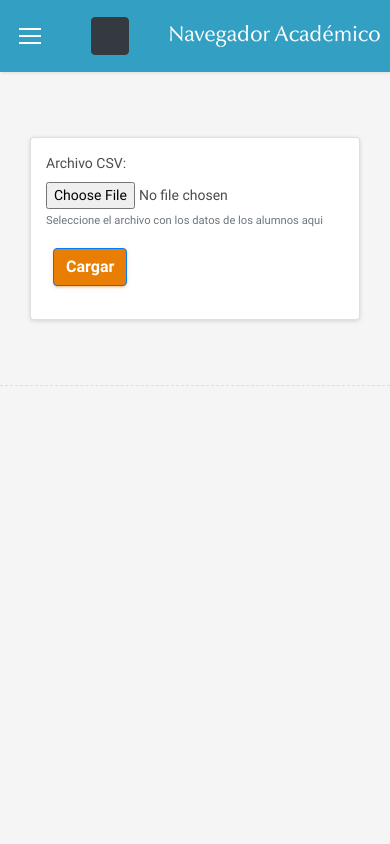
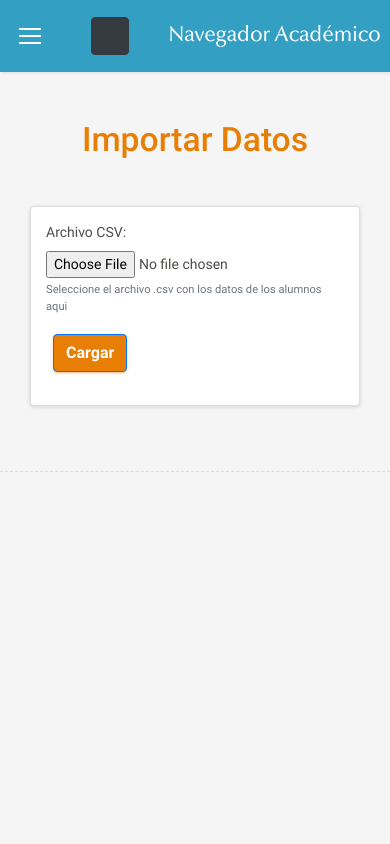
Before and after one commit to Macagarate/SAM, a Django app: page /sam/import_users/ in a window 390 px wide. Run offline with Django 3.2, Linux system fonts and the light colour scheme; the visitor is signed in with stand-in values (Sample User, id 1); some libraries are stand-ins or nearby versions.

Commit message:
Update contact_upload.html

```diff
--- a/app/sam/main/templates/contact_upload.html
+++ b/app/sam/main/templates/contact_upload.html
@@ -2,16 +2,24 @@
 {% load staticfiles %}
 
 {% block content %}
+
+<div class="col-sm-12 col-sm-offset-1">
+    <div class="header text-center">
+        <h2>Importar Datos</h2>
+        </br>
+    </div>
+</div>
+
 <div class="col-sm-12 col-sm-offset-1">
     <div class="card">
         <div class="card-content">
                 <div class="cuadro-tabla">
             <form method="post" enctype="multipart/form-data">{% csrf_token %}
                 <div class="form-group">
-                    <label for="exampleInputFile">Archivo CSV: </label>
+                    <label for="exampleInputFile">Archivo CSV:</label>
                     <input type='file' name="file" id="exampleInputFile" aria-describedby="exampleInputFile"
-                        placeholder="Seleccione un archivo .csv" required>
-                    <small id="emailHelp" class="form-text text-muted">Seleccione el archivo con los datos de los
+                        placeholder="Seleccione un archivo" required>
+                    <small id="emailHelp" class="form-text text-muted">Seleccione el archivo .csv con los datos de los
                         alumnos
                         aqui</small>
                 </div>
--- a/app/sam/main/views.py
+++ b/app/sam/main/views.py
@@ -92,15 +92,15 @@ def grupo(request):
 @staff_member_required()
 def listadoMechones(request):
     mechones = Alumno.objects.filter(es_Mechon=True)
-	#return render(request, 'listadoMechones.html', {'mechones': mechones})
-    return render(request, 'listadoMechones.html')
+    return render(request, 'listadoMechones.html', {'mechones': mechones})
+    #return render(request, 'listadoMechones.html')
 
 
 @staff_member_required()
 def listadoPadrinos(request):
     padrinos = Alumno.objects.filter(es_Mechon=False)
-	#return render(request, 'listadoPadrinos.html', {'padrinos': padrinos})
-    return render(request, 'listadoPadrinos.html')
+    return render(request, 'listadoPadrinos.html', {'padrinos': padrinos})
+    #return render(request, 'listadoPadrinos.html')
 
 
 @staff_member_required()
@@ -208,7 +208,6 @@ def import_users(request):
                 return HttpResponseRedirect(reverse("import_users"))
             file_data = csv_file.read().decode("utf-8")
             lines = file_data.split("\n")
-            print(lines)
             for line in lines:
                 fields = line.split(",")
                 alumno = Alumno()
```
